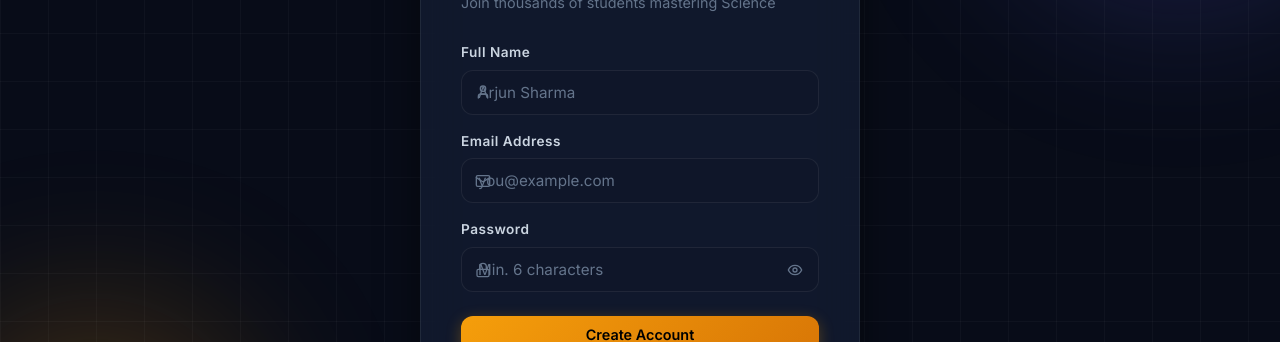
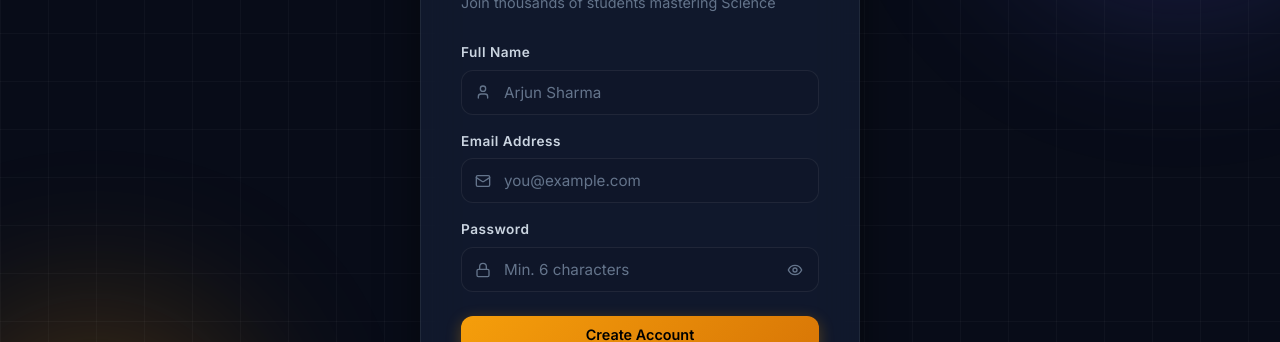
Before and after one commit to Tirth-244/eklavy, a React (Vite) app in the folder frontend/: page /signup in a window 1280 px wide. Shown: the part 255-597 px from the top of the page. Built offline with nearby package versions, Linux system fonts and the light colour scheme.

Commit message:
fix: update input padding to use !important and correct course links in Home and UserHome components

```diff
--- a/frontend/src/pages/auth/Auth.css
+++ b/frontend/src/pages/auth/Auth.css
@@ -119,8 +119,8 @@
   pointer-events: none;
   z-index: 1;
 }
-.input-with-icon { padding-left: 42px; }
-.input-with-icon-right { padding-right: 42px; }
+.input-with-icon { padding-left: 42px !important; }
+.input-with-icon-right { padding-right: 42px !important; }
 .input-icon-right {
   position: absolute;
   right: 12px;
--- a/frontend/src/pages/home/Home.jsx
+++ b/frontend/src/pages/home/Home.jsx
@@ -142,8 +142,8 @@ const Home = () => {
             <div className="courses-grid">
               {displaySubjects.map(({ subject, meta, price, _id }) => {
                 const Icon = meta.icon
-                const demoLink = `/course/${subject.toLowerCase()}/demo`
-                const courseLink = `/course/${subject.toLowerCase()}/demo`
+                const demoLink = `/course/${subject}/demo`
+                const courseLink = `/course/${subject}`
                 return (
                   <div
                     key={subject}
--- a/frontend/src/pages/home/UserHome.jsx
+++ b/frontend/src/pages/home/UserHome.jsx
@@ -100,7 +100,7 @@ const UserHome = () => {
             {!loading && displaySubjects.length === 0 ? (
               <div style={{ textAlign: 'center', padding: '40px', gridColumn: '1 / -1' }}>
                 <p style={{ color: 'var(--text-muted)' }}>not purchase cource you can access quick access here</p>
-                <Link to="/" className="btn btn-primary" style={{ marginTop: '16px' }}>View All Courses</Link>
+                <Link to="/course/Physics" className="btn btn-primary" style={{ marginTop: '16px' }}>View All Courses</Link>
               </div>
             ) : (
               displaySubjects.map(({ subject, icon: Icon, emoji, gradient, color, glow }) => (
```
